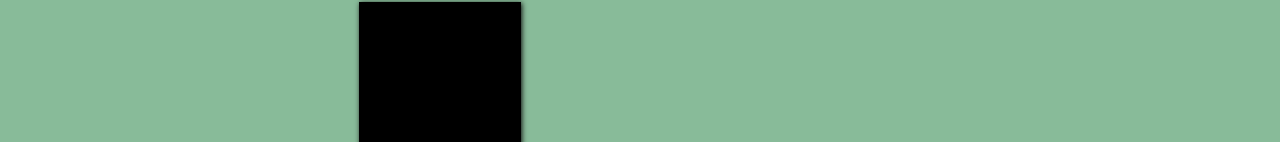
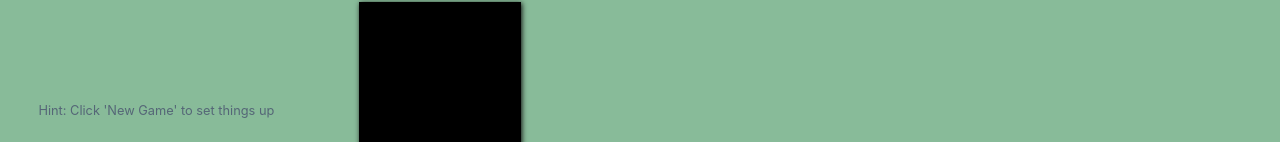
Before and after one commit to ceccon-t/xp-diagnosis, a React (Create React App) app: page / in a window 1280 px wide. Shown: the part 658-800 px from the top of the page. Built offline with nearby package versions, Linux system fonts and the light colour scheme.

Commit message:
Add message to hint on next action

```diff
--- a/src/App.css
+++ b/src/App.css
@@ -9,6 +9,17 @@ body {
 
 .SelectedCardArea {
   margin-top: 1.5rem;
+}
+
+.NextActionHint {
+  position: fixed;
+  bottom: 3%;
+  left: 3%;
+
+  cursor: default;
+
+  font-size: 0.8rem;
+  color: #567;
 }
 
 .App {
--- a/src/App.js
+++ b/src/App.js
@@ -199,6 +199,20 @@ class App extends Component {
       display: 'inline-block'
     };
 
+    let playing = this.hasRemainingCards();
+    let nextActionMessage = "";
+
+    if (playing) {
+      let hasSelectedCard = this.state.selectedCard !== this.DUMMY_CARD;
+      if (hasSelectedCard) {
+        nextActionMessage = "Discuss and then pick next card";
+      } else {
+        nextActionMessage = "Pick a card";
+      }
+    } else {
+      nextActionMessage = "Click 'New Game' to set things up";
+    }
+
     return (
       <div className="App">
 
@@ -230,6 +244,11 @@ class App extends Component {
         <div className="NewGameButtonWrapper">
           <NewGameButton onClick={() => this.newGameHandler()} />
         </div>
+
+        <span className="NextActionHint">
+          Hint: {nextActionMessage}
+        </span>
+
       </div>
     );
   }
```
